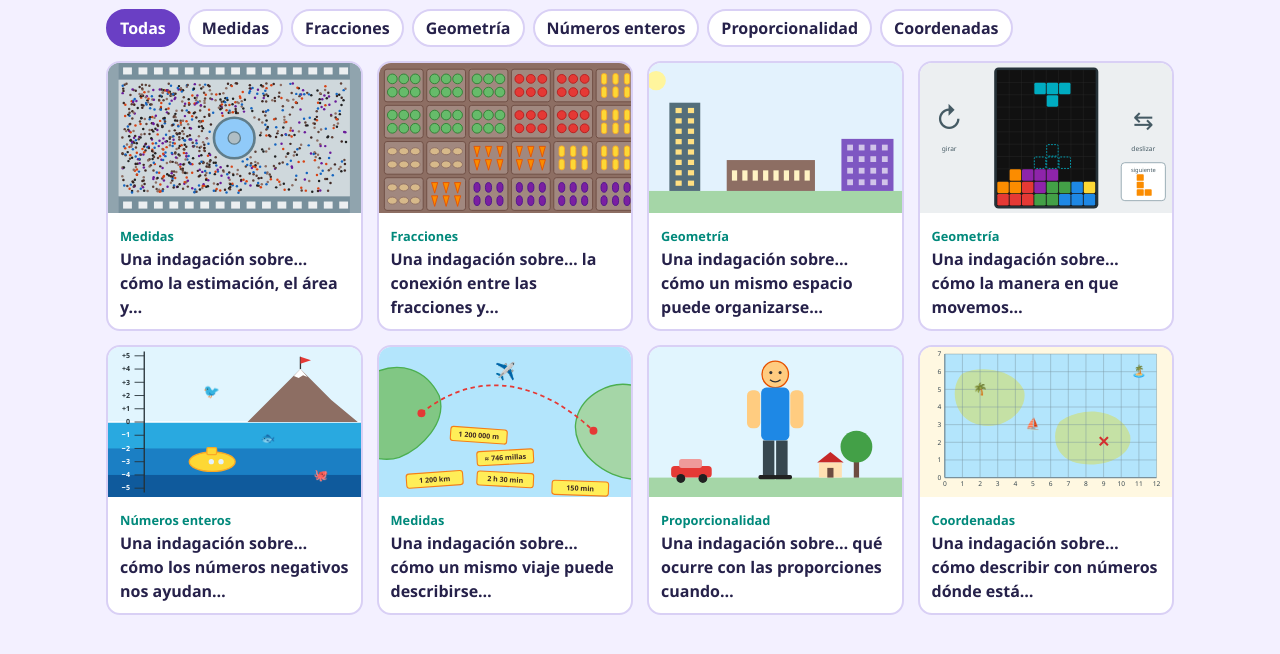
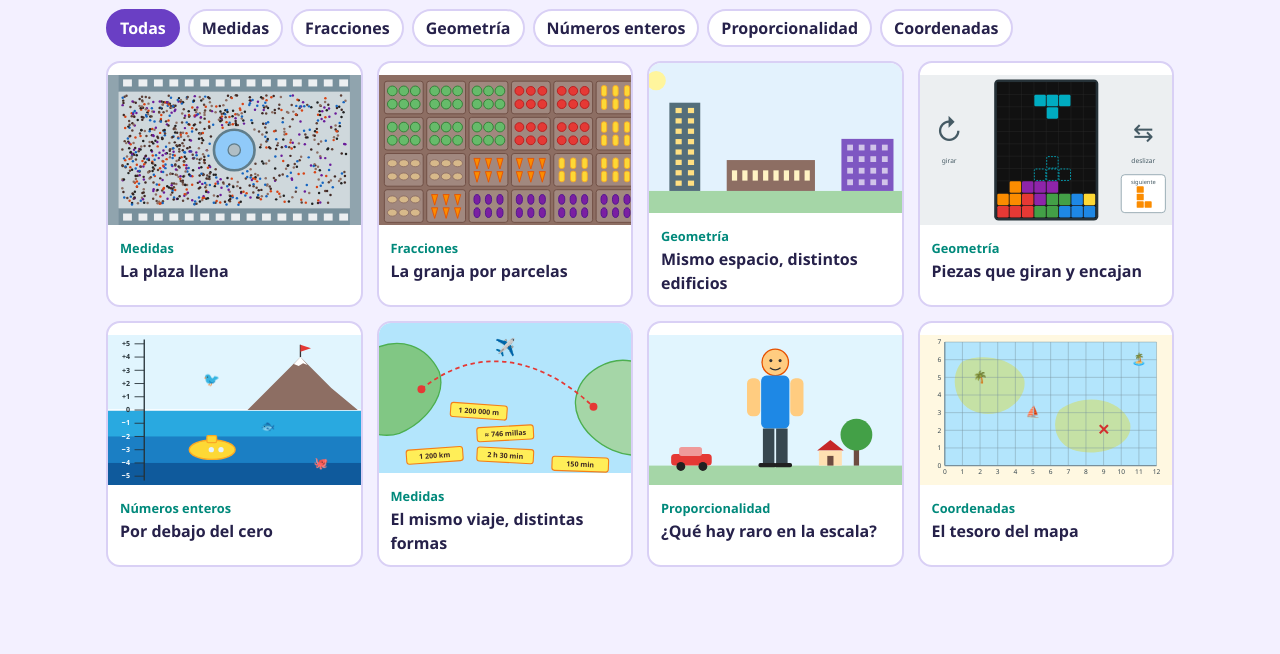
Before and after one commit to soniaesteban/robotmatem-ticos, a plain HTML site: page indagacion.html in a window 1280 px wide. Shown: the part 92-746 px from the top of the page. Drawn offline with Linux system fonts and the light colour scheme.

Commit message:
Add files via upload

```diff
--- a/indagacion.html
+++ b/indagacion.html
@@ -266,7 +266,7 @@ function renderLista(){
   var tags=[];CARDS.forEach(function(c){if(tags.indexOf(c.tag)<0)tags.push(c.tag);});
   $('chips').innerHTML=['Todas'].concat(tags).map(function(t){return '<button class="chip'+((t==='Todas'&&!tagSel)||t===tagSel?' on':'')+'" data-t="'+(t==='Todas'?'':esc(t))+'">'+esc(t)+'</button>';}).join('');
   $('grid').innerHTML=CARDS.filter(function(c){return !tagSel||c.tag===tagSel;}).map(function(c){
-    return '<button class="tile" data-id="'+c.id+'">'+c.ill()+'<div class="tt"><span class="tag">'+esc(c.tag)+'</span><b>Una indagación sobre… '+esc(c.t.split(' ').slice(0,6).join(' '))+'…</b></div></button>';
+    return '<button class="tile" data-id="'+c.id+'">'+c.ill()+'<div class="tt"><span class="tag">'+esc(c.tag)+'</span><b>'+esc(c.n)+'</b></div></button>';
   }).join('');
   Array.prototype.forEach.call($('chips').children,function(b){b.onclick=function(){tagSel=b.getAttribute('data-t');renderLista();};});
   Array.prototype.forEach.call($('grid').children,function(b){b.onclick=function(){abre(b.getAttribute('data-id'));};});
```
